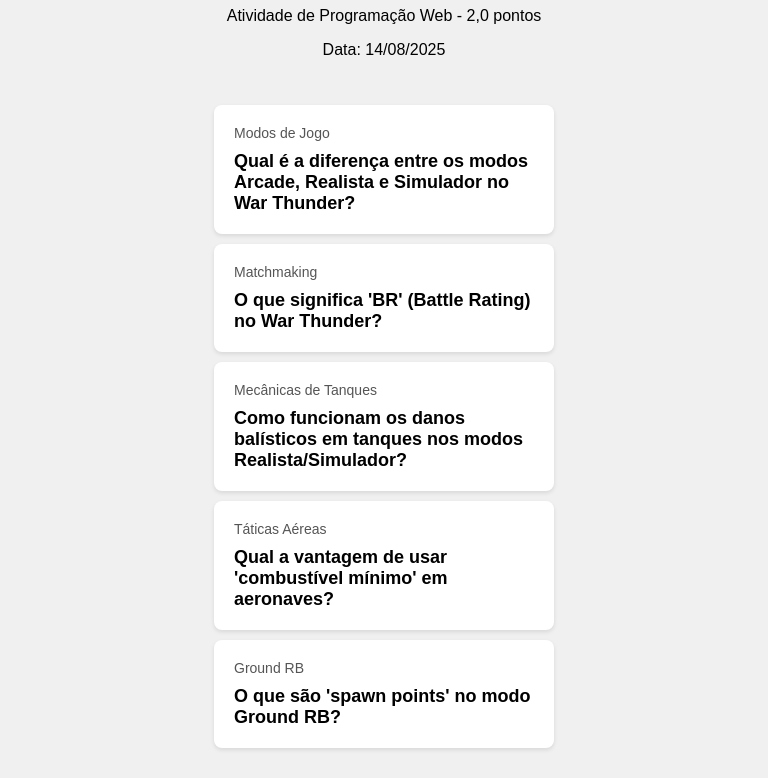
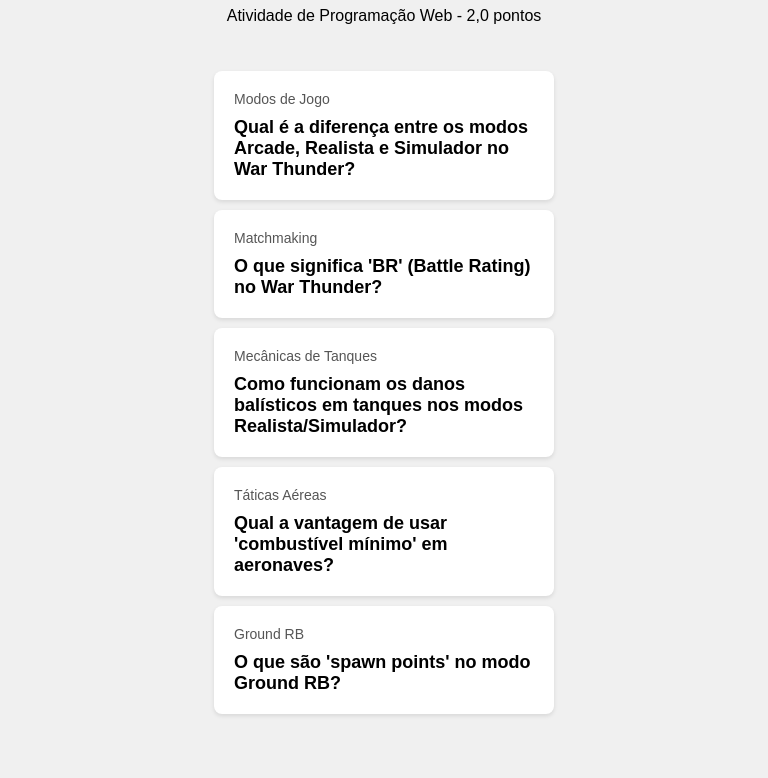
Before and after one commit to cesar-diesner/flash-cards, a plain HTML site: page index.html in a window 1280 px wide. Shown: the part 93-871 px from the top of the page, without its empty margins (256-1024 px from the left). After the commit the page ends 837 px from the top, so only its background shows below. Drawn offline with Linux system fonts and the light colour scheme.

Commit message:
Update index.html

```diff
--- a/index.html
+++ b/index.html
@@ -56,7 +56,6 @@ display: block;
 <div class="header">
 <h1>Flashcards de Cesar Augusto Valenga Diesner</h1>
 <p>Atividade de Programação Web - 2,0 pontos</p>
-<p>Data: 14/08/2025</p>
 </div>
 <div id="cards-container"></div>
 
```
